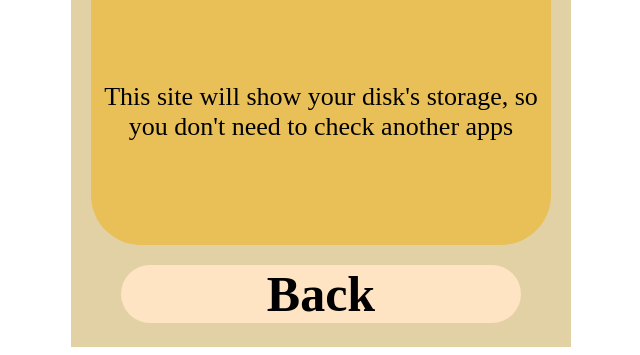
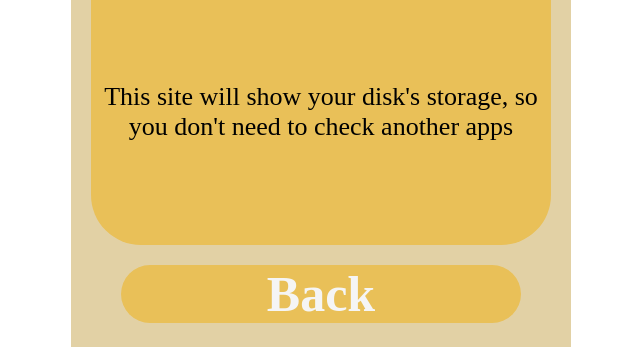
Before and after one commit to NiKazennov/web, a plain HTML site: page lesson 15/More projects.html in a window 1280 px wide. In both pictures the pointer is over the link "Back". Shown: the part 685-1040 px from the top of the page, without its empty margins (319-959 px from the left). Drawn offline with Linux system fonts and the light colour scheme; a web font is replaced by a local one.

Commit message:
Button upd

```diff
--- a/lesson 15/More projects.css
+++ b/lesson 15/More projects.css
@@ -13,7 +13,7 @@
     height: 1000px;
 }
 .infoproject{
-    background-color: #e9c058;
+    background-color: rgb(233, 192, 88);
     border-radius: 50px;
     margin: 20px;
     height: 400px;
@@ -29,6 +29,7 @@
     color: black;
     font-weight: bold;
     font-size: 50px;
+    scroll-behavior: smooth;
 }
 .button1{
     background-color: bisque;
@@ -42,4 +43,15 @@
     align-items: center;
     flex-direction: column-reverse;
     margin: auto;
+    scroll-behavior: smooth;
 }
+.button1:hover{
+    background-color:rgb(233, 192, 88) ;
+    color: whitesmoke;
+    transition: 0.6s;
+}
+.button:hover{
+    background-color: rgb(227, 103, 9);
+    color: whitesmoke;
+    transition: 0.4s;
+}
--- a/lesson 15/projects/New Year.css
+++ b/lesson 15/projects/New Year.css
@@ -162,3 +162,8 @@ a{
     align-content: center;
     flex-wrap: wrap;
 }
+a:hover{
+    background-color: rgb(192, 29, 56);
+    color: white;
+    transition: 0.6s;
+}
--- a/lesson 15/projects/Poems.css
+++ b/lesson 15/projects/Poems.css
@@ -75,3 +75,7 @@ justify-content: center;
 .Poetic{
     color: #C1694F;
 }
+a:hover{
+    background-color: rgb(217, 222, 66);
+    color: black;
+}
--- a/lesson 15/projects/Storage.css
+++ b/lesson 15/projects/Storage.css
@@ -76,4 +76,10 @@ a{
     flex-direction: column;
     justify-content: space-around;
     font-weight: bold;
+    scroll-behavior: smooth;
 }
+a:hover{
+    background-color: black;
+    color: #eee;
+    transition: 0.6s;
+}
--- a/lesson 15/projects/Weather.css
+++ b/lesson 15/projects/Weather.css
@@ -58,14 +58,21 @@ h1{
 }
 a{
     font-size: 40px;
-    background-color: rgb(25, 18, 222);
+    background-color: rgb(55, 133, 228);
     border-radius: 30px;
     text-align: center;
     text-decoration: none;
-    color: rgb(255, 255, 255);
+    color: rgb(57, 3, 253);
     margin: auto;
     display: flex;
     justify-content: space-around;
     width: 400px;
     flex-direction: row;
+    scroll-behavior: smooth;
+    font-weight: bold;
 }
+a:hover{
+    background-color:rgb(25, 18, 222) ;
+    color: whitesmoke;
+    transition: 0.6s;
+}
--- a/lesson 15/style.css
+++ b/lesson 15/style.css
@@ -58,6 +58,7 @@ a{
   justify-content: space-around;
   width: 400px;
   flex-direction: row;
+  scroll-behavior: smooth;
 
 }
 p{
```
Also changed, not shown: lesson 15/About.html (+3 -3 lines).
